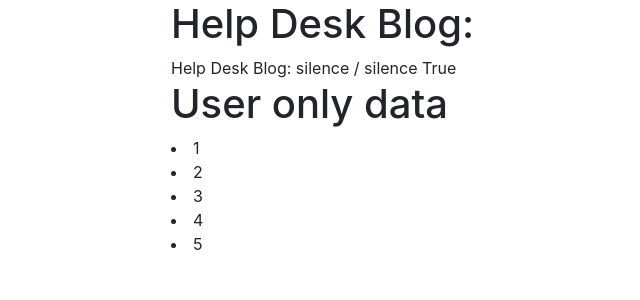
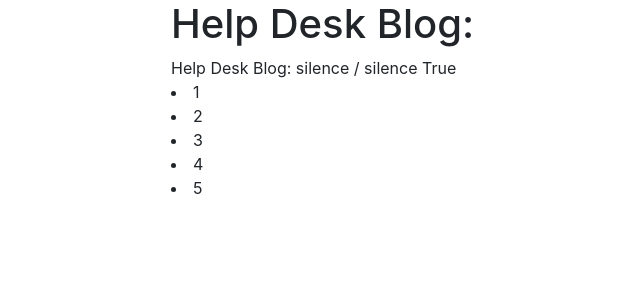
Before and after one commit to ggrobelny/noname, a Django app: page / in a window 1280 px wide. Shown: the top 300 px of the page, without its empty margins (199-839 px from the left). Run offline with Django 3.2, Linux system fonts and the light colour scheme; a user stored in the database is signed in; some libraries are stand-ins or nearby versions.

Commit message:
another example of test condition if user.is_authenticated in index.html related to the views.py

```diff
--- a/src/noname/views.py
+++ b/src/noname/views.py
@@ -4,7 +4,9 @@ from django.shortcuts import render
 
 def home_page(request):
     my_title = "Help Desk Blog: "
-    context = {"title": my_title, "my_list": [1, 2, 3, 4, 5]}
+    context = {"title": "Log in, please:"}
+    if request.user.is_authenticated:
+        context = {"title": my_title, "my_list": [1, 2, 3, 4, 5]}
     return render(request, "index.html", context)
 
 
--- a/src/templates/index.html
+++ b/src/templates/index.html
@@ -10,10 +10,8 @@
 {{ user }}
 {{ user.is_authenticated }}
 
-{% if user.is_authenticated %}
-<h1>User only data</h1>
     {% for a in my_list %}
         <li>{{ a }}</li>
     {% endfor %}
-{% endif %}
+
 {% endblock %}
```
